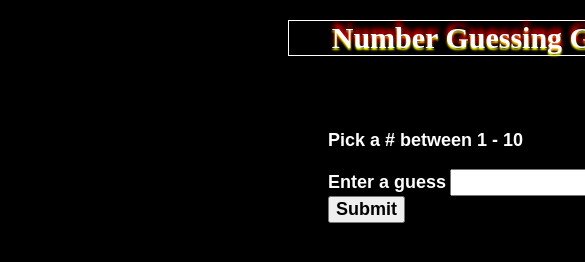
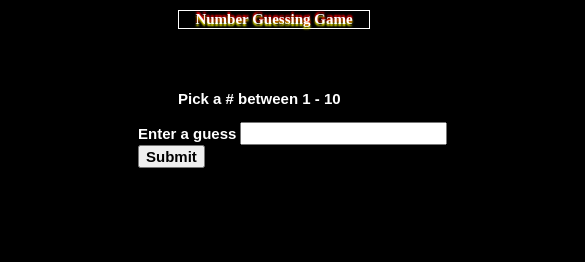
Before and after one commit to Kingston7777777/number-guessing-game, a plain HTML site: page index.html in a window 390 px wide. Shown: the top 262 px of the page, 585 px wide, since content can reach past the window. Drawn offline with Linux system fonts and the light colour scheme.

Commit message:
Update index.css

```diff
--- a/index.css
+++ b/index.css
@@ -52,3 +52,180 @@ h1{
 @keyframes clockAnimation{
     50% {transform: scale(0.5,0.5);}
 }
+
+@media (max-width: 1200px){/*Desktop laptop-992, Tablet-768, mobile-576*/
+    #pick{
+        font-family: sans-serif;
+        font-style: normal;
+        font-weight: bold;
+        font-size: 28px;
+        position: relative;
+        left: 280px;
+    }
+    #guess{
+        position: relative;
+        left: 280px;
+        font-size: 24px;
+
+    }
+    #enter{
+        position: relative;
+        left: 280px;
+        font-family: sans-serif;
+        font-style: normal;
+        font-weight: bold;
+        font-size: 24px;
+    }
+    #submit{
+        position: relative;
+        left: 280px;
+        font-family: sans-serif;
+        font-style: normal;
+        font-weight: bold;
+        font-size: 24px;
+    }
+
+    h1{
+        border: 1px solid;
+        font-size: 30px;
+        border-bottom-style: solid;
+        width: 400px;
+        text-align: center;
+        text-shadow: 0px -5px 5px red, 0px 2px 2px yellow;
+        background-color: black;
+        position: relative;
+        left: 280px;
+    }
+}
+@media (max-width: 992px){
+    #pick{
+        font-family: sans-serif;
+        font-style: normal;
+        font-weight: bold;
+        font-size: 22px;
+        position: relative;
+        left: 260px;
+    }
+    #guess{
+        position: relative;
+        left: 260px;
+        font-size: 22px;
+
+    }
+    #enter{
+        position: relative;
+        left: 260px;
+        font-family: sans-serif;
+        font-style: normal;
+        font-weight: bold;
+        font-size: 22px;
+    }
+    #submit{
+        position: relative;
+        left: 260px;
+        font-family: sans-serif;
+        font-style: normal;
+        font-weight: bold;
+        font-size: 22px;
+    }
+
+    h1{
+        border: 1px solid;
+        font-size: 30px;
+        border-bottom-style: solid;
+        width: 400px;
+        text-align: center;
+        text-shadow: 0px -5px 5px red, 0px 2px 2px yellow;
+        background-color: black;
+        position: relative;
+        left: 280px;
+    }
+}
+@media (max-width: 768px){
+    #pick{
+        font-family: sans-serif;
+        font-style: normal;
+        font-weight: bold;
+        font-size: 18px;
+        position: relative;
+        left: 240px;
+    }
+    #guess{
+        position: relative;
+        left: 240px;
+        font-size: 18px;
+
+    }
+    #enter{
+        position: relative;
+        left: 240px;
+        font-family: sans-serif;
+        font-style: normal;
+        font-weight: bold;
+        font-size: 18px;
+    }
+    #submit{
+        position: relative;
+        left: 240px;
+        font-family: sans-serif;
+        font-style: normal;
+        font-weight: bold;
+        font-size: 18px;
+    }
+
+    h1{
+        border: 1px solid;
+        font-size: 20px;
+        border-bottom-style: solid;
+        width: 240px;
+        text-align: center;
+        text-shadow: 0px -2px 2px red, 0px 2px 2px yellow;
+        background-color: black;
+        position: relative;
+        left: 240px;
+    }
+}
+@media (max-width: 576px){
+    #pick{
+        font-family: sans-serif;
+        font-style: normal;
+        font-weight: bold;
+        font-size: 15px;
+        position: relative;
+        left: 170px;
+    }
+    #guess{
+        position: relative;
+        left: 130px;
+        font-size: 15px;
+
+    }
+    #enter{
+        position: relative;
+        left: 130px;
+        font-family: sans-serif;
+        font-style: normal;
+        font-weight: bold;
+        font-size: 15px;
+    }
+    #submit{
+        position: relative;
+        left: 130px;
+        font-family: sans-serif;
+        font-style: normal;
+        font-weight: bold;
+        font-size: 15px;
+    }
+
+    h1{
+        border: 1px solid;
+        font-size: 15px;
+        border-bottom-style: solid;
+        width: 190px;
+        text-align: center;
+        text-shadow: 0px -2px 2px red, 0px 2px 2px yellow;
+        background-color: black;
+        position: relative;
+        left: 170px;
+    }
+}
```
